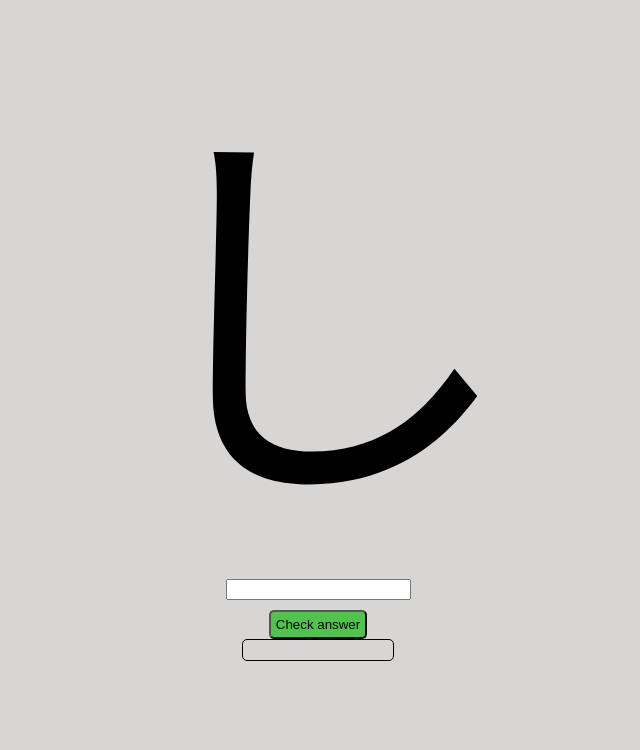
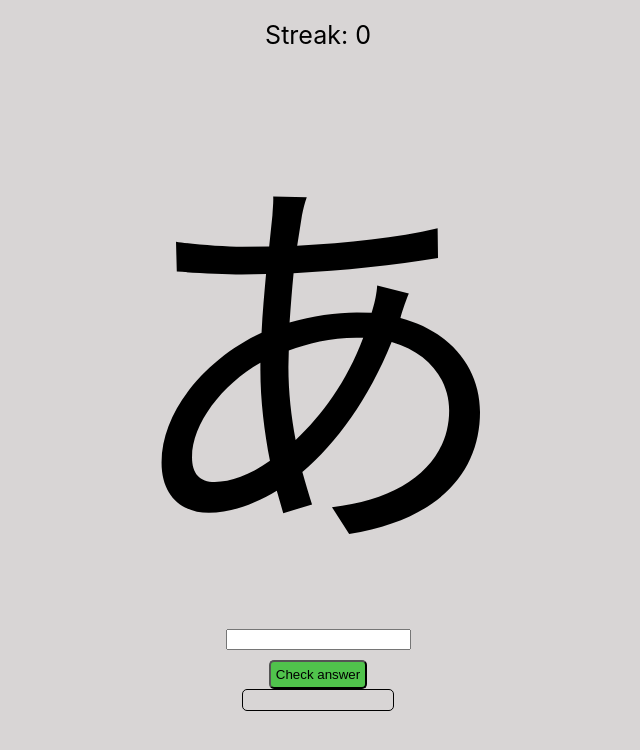
Before and after one commit to JaimeJacobo/Hiragana-Japanese-Game---React, a React (Create React App) app: page /letters in a window 1280 px wide. Both pictures are taken after a click on the button "All letters". Shown: the top 750 px of the page, without its empty margins (322-962 px from the left). Built offline with nearby package versions, Linux system fonts and the light colour scheme.

Commit message:
Adding the streak marker and added 3 new letters to day 2

```diff
--- a/src/components/LettersGame/LettersGame.css
+++ b/src/components/LettersGame/LettersGame.css
@@ -17,6 +17,11 @@
 .LettersGame .selectLetterButton {
   padding: 5px;
   margin: 7px;
+}
+.LettersGame .streak {
+  margin-bottom: 0;
+  margin-top: 20px;
+  font-size: 25px;
 }
 .LettersGame .letter {
   font-family: sans-serif;
--- a/src/components/LettersGame/LettersGame.js
+++ b/src/components/LettersGame/LettersGame.js
@@ -12,6 +12,7 @@ const LettersGame = (props) => {
 	const [ valueFromInput, setValueFromInput ] = useState('');
 	const [ feedbackAnswer, setFeedbackAnswer ] = useState('');
 	const [ groupOfLetters, setGroupOfLetters ] = useState([]);
+	const [ streak, setStreak ] = useState(0);
 
 	const changePreviousAnswer = () => {
 		previousAnswer = correctAnswerObject.hiragana_letter;
@@ -63,8 +64,18 @@ const LettersGame = (props) => {
 		setCorrectAnswerObject(groupOfLetters[getRandomIndex()]);
 	};
 
+	const updateStreak = (reset) => {
+		reset ? setStreak(0) : setStreak(streak + 1);
+	};
+
 	const getFeedbackMessage = (answer) => {
-		answer ? setFeedbackAnswer('Correcto!') : setFeedbackAnswer('Incorrecto :(');
+		if (answer) {
+			setFeedbackAnswer('Correcto!');
+			updateStreak();
+		} else {
+			setFeedbackAnswer('Incorrecto :(');
+			updateStreak('reset');
+		}
 	};
 
 	const checkForAnswer = () => {
@@ -78,9 +89,8 @@ const LettersGame = (props) => {
 		return feedbackAnswer;
 	};
 
+	const renderSelectGroupScreen = () => {
 		return (
-		<div className="LettersGame">
-			{groupOfLetters.length === 0 ? (
 			<React.Fragment>
 				<h2>Select the group of letters you want to play with</h2>
 				<button className="selectLetterButton" onClick={() => setGroupOfLetters(allLetters)}>
@@ -93,8 +103,18 @@ const LettersGame = (props) => {
 					Day 2
 				</button>
 			</React.Fragment>
+		);
+	};
+
+	return (
+		<div className="LettersGame">
+			{groupOfLetters.length === 0 ? (
+				renderSelectGroupScreen()
 			) : (
 				<React.Fragment>
+					<div>
+						<p className="streak">Streak: {streak}</p>
+					</div>
 					<div className="letter">{renderRandomLetter()}</div>
 					<input
 						type="text"
--- a/src/components/LettersGame/LettersGame.min.css
+++ b/src/components/LettersGame/LettersGame.min.css
@@ -1,2 +1,2 @@
-.LettersGame{width:100vw;display:-webkit-box;display:-ms-flexbox;display:flex;-webkit-box-orient:vertical;-webkit-box-direction:normal;-ms-flex-direction:column;flex-direction:column;-webkit-box-pack:start;-ms-flex-pack:start;justify-content:flex-start;-webkit-box-align:center;-ms-flex-align:center;align-items:center}.LettersGame .selectLetterButton{padding:5px;margin:7px}.LettersGame .letter{font-family:sans-serif;font-size:80vw}@media screen and (min-width: 500px){.LettersGame .letter{font-size:400px}}.LettersGame .inputButton{padding:5px;background-color:#50c34c;border-radius:5px;margin-top:10px}.LettersGame .feedback_container{border:1px solid #000;border-radius:5px;padding:10px;width:130px}.LettersGame .feedback_container p{margin:0;text-align:center}
+.LettersGame{width:100vw;display:-webkit-box;display:-ms-flexbox;display:flex;-webkit-box-orient:vertical;-webkit-box-direction:normal;-ms-flex-direction:column;flex-direction:column;-webkit-box-pack:start;-ms-flex-pack:start;justify-content:flex-start;-webkit-box-align:center;-ms-flex-align:center;align-items:center}.LettersGame .selectLetterButton{padding:5px;margin:7px}.LettersGame .streak{margin-bottom:0;margin-top:20px;font-size:25px}.LettersGame .letter{font-family:sans-serif;font-size:80vw}@media screen and (min-width: 500px){.LettersGame .letter{font-size:400px}}.LettersGame .inputButton{padding:5px;background-color:#50c34c;border-radius:5px;margin-top:10px}.LettersGame .feedback_container{border:1px solid #000;border-radius:5px;padding:10px;width:130px}.LettersGame .feedback_container p{margin:0;text-align:center}
 /*# sourceMappingURL=LettersGame.min.css.map */
--- a/src/components/LettersGame/LettersGame.scss
+++ b/src/components/LettersGame/LettersGame.scss
@@ -8,6 +8,12 @@
 	.selectLetterButton{
 		padding: 5px;
 		margin: 7px;
+	}
+
+	.streak {
+		margin-bottom: 0;
+		margin-top: 20px;
+		font-size: 25px;
 	}
 
 	.letter {
--- a/src/json/lettersDayTwo.json
+++ b/src/json/lettersDayTwo.json
@@ -46,5 +46,17 @@
 	{
 		"hiragana_letter": "ま",
 		"latin_letter": "ma"
+	},
+	{
+		"hiragana_letter": "ら",
+		"latin_letter": "ra"
+	},
+	{
+		"hiragana_letter": "わ",
+		"latin_letter": "wa"
+	},
+	{
+		"hiragana_letter": "こ",
+		"latin_letter": "ko"
 	}
 ]
```
Also changed, not shown: 2 other files (tests, documents, lock files or other folders). Lines whose indentation alone changed are shown as unchanged.
